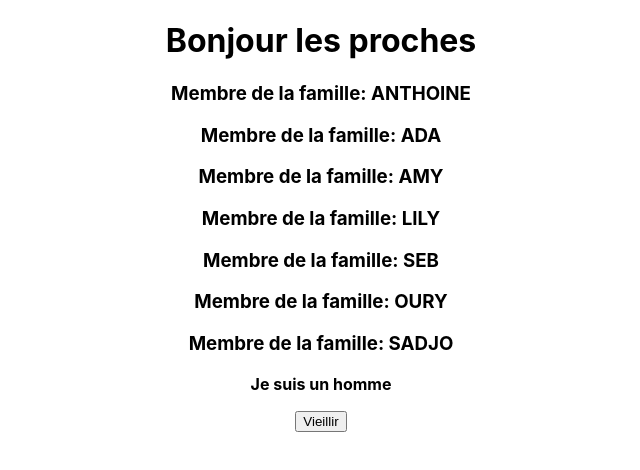
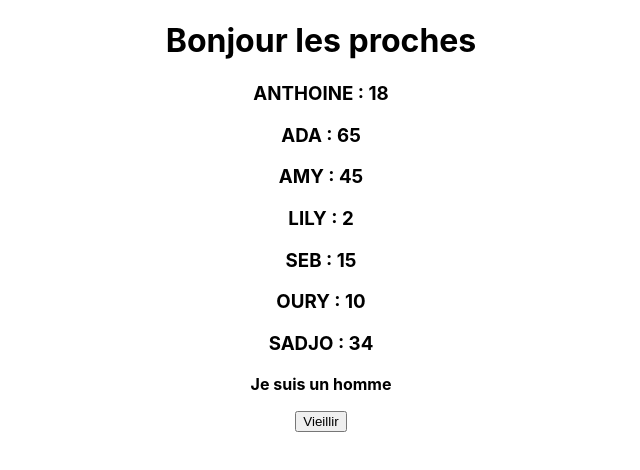
Before and after one commit to adamsbah/projet, a React (Create React App) app: page / in a window 1280 px wide. Shown: the top 470 px of the page, without its empty margins (319-959 px from the left). Built offline with nearby package versions, Linux system fonts and the light colour scheme.

Commit message:
incrementer l'age

```diff
--- a/src/App.js
+++ b/src/App.js
@@ -45,7 +45,12 @@ class  App extends Component {
   state = {
     famille
   }
-  handleClick = () => console.log('click')
+  handleClick = () => {
+
+    const famille = { ...this.state.famille}
+    famille.Membre1.age += 1
+    this.setState( {famille} )
+  }
 
   render(){
     const {titre} = this.props
@@ -54,13 +59,27 @@ class  App extends Component {
     return(
       <div className="App">
       <h1>{titre}</h1>
-        <Membre nom={famille.Membre1.nom} />
-        <Membre nom={famille.Membre2.nom}/>
-        <Membre nom={famille.Membre3.nom} />
-        <Membre nom={famille.Membre4.nom} />
-        <Membre nom={famille.Membre5.nom} />
-        <Membre nom={this.state.famille.Membre6.nom} />
-       <Membre nom={famille.Membre7.nom}>
+        <Membre
+        age={famille.Membre1.age}
+        nom={famille.Membre1.nom} />
+        <Membre
+         age={famille.Membre2.age}
+        nom={famille.Membre2.nom}/>
+        <Membre
+         age={famille.Membre3.age}
+        nom={famille.Membre3.nom} />
+        <Membre
+         age={famille.Membre4.age}
+        nom={famille.Membre4.nom} />
+        <Membre
+         age={famille.Membre5.age}
+        nom={famille.Membre5.nom} />
+        <Membre
+         age={famille.Membre6.age}
+        nom={this.state.famille.Membre6.nom} />
+       <Membre
+        age={famille.Membre7.age}
+       nom={famille.Membre7.nom}>
         <strong>Je suis un homme</strong>
         </Membre>
         <Button />
--- a/src/components/Membre.js
+++ b/src/components/Membre.js
@@ -1,10 +1,10 @@
 import React, { Fragment } from 'react'
 
- const Membre = ({nom, children}) => {
+ const Membre = ({nom, age, children}) => {
 
     return (
         <Fragment>
-            <h3>Membre de la famille: {nom.toUpperCase()}</h3>
+            <h3> {nom.toUpperCase()} : {age}</h3>
             {children ?   <p>{children}</p> : ""}
 
         </Fragment>
```
